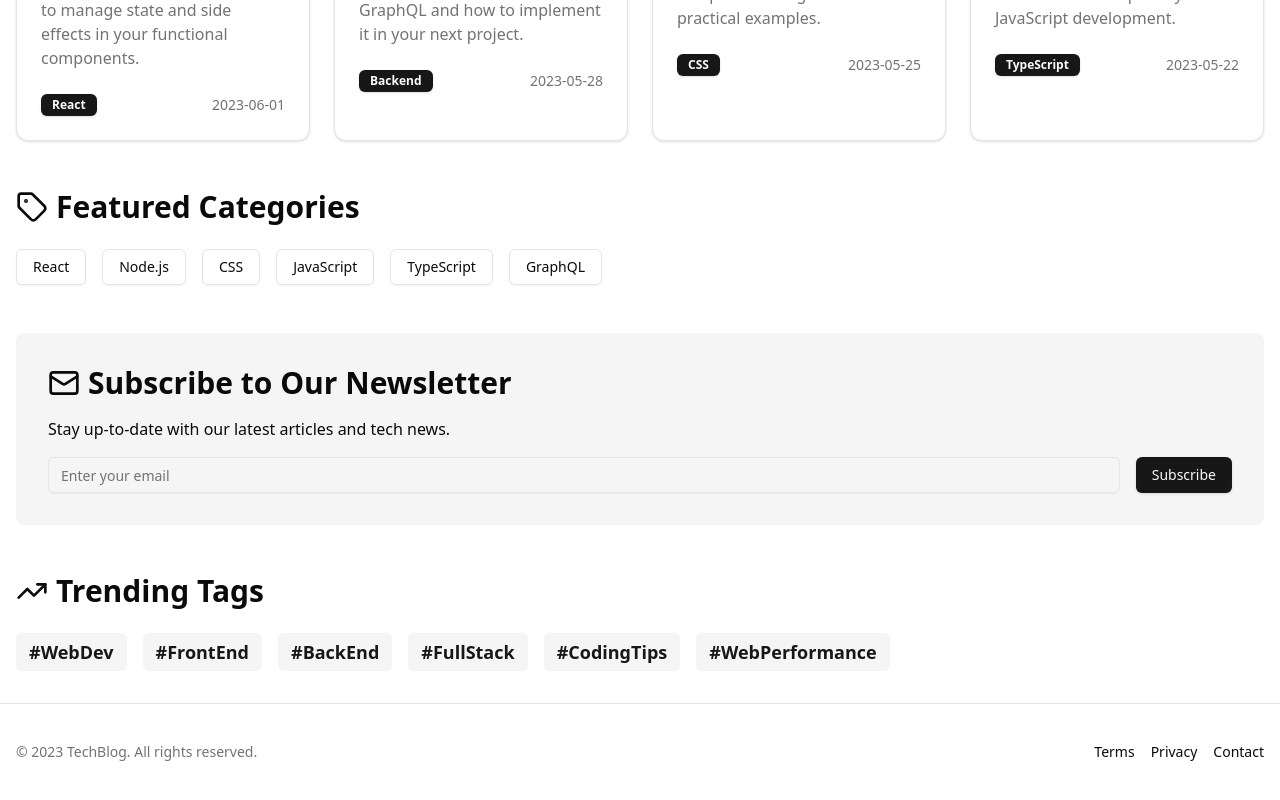
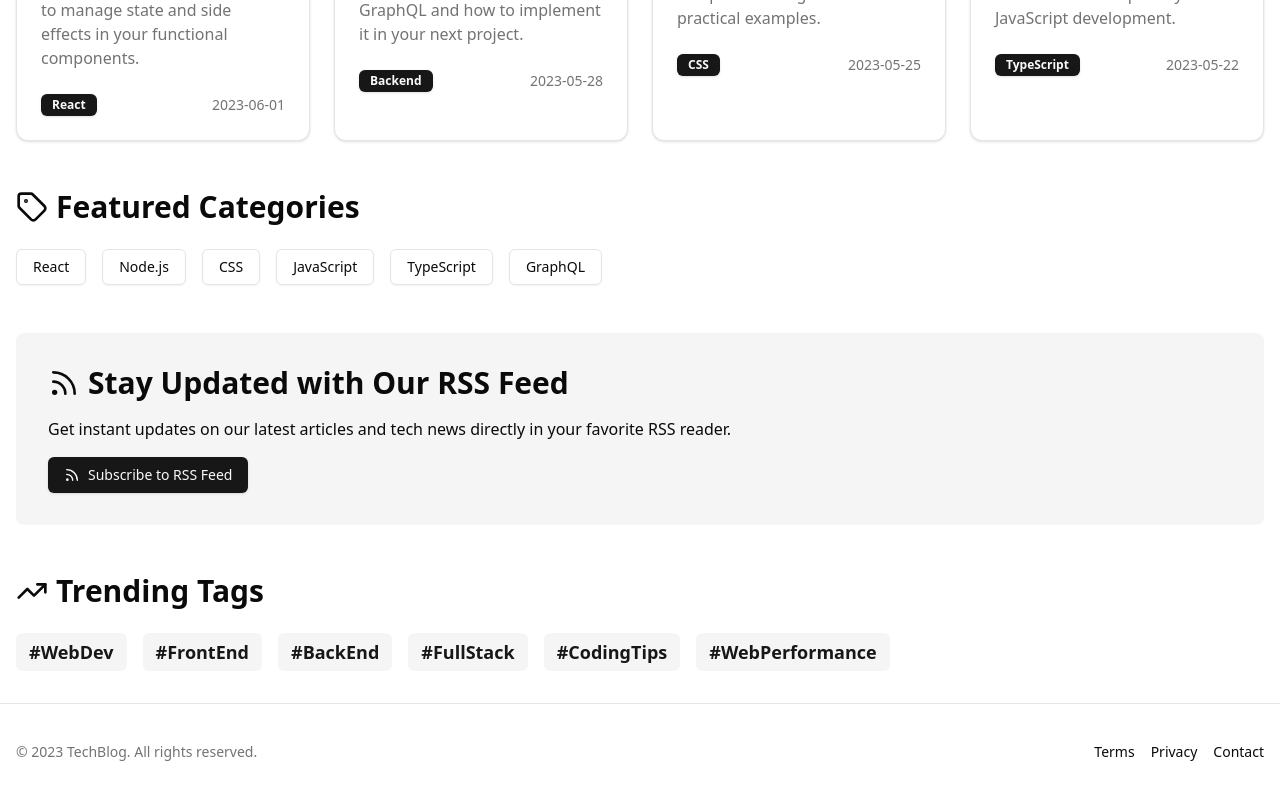
Before and after one commit to my-trash-bin/241002, a Next.js app: page / in a window 1280 px wide. Shown: the part 704-1504 px from the top of the page. Built offline with nearby package versions, Linux system fonts and the light colour scheme.

Commit message:
change newsletter to rss

```diff
--- a/src/app/page.tsx
+++ b/src/app/page.tsx
@@ -10,17 +10,15 @@ import {
   CardHeader,
   CardTitle,
 } from "@/components/ui/card";
-import { Input } from "@/components/ui/input";
 import {
   ArrowRightIcon,
   BookOpenIcon,
   HomeIcon,
-  MailIcon,
+  RssIcon,
   TagIcon,
   TrendingUpIcon,
 } from "lucide-react";
 import Link from "next/link";
-import { useState } from "react";
 
 interface Post {
   id: string;
@@ -88,15 +86,6 @@ const trendingTags = [
 ];
 
 export default function MainPage() {
-  const [email, setEmail] = useState("");
-
-  const handleSubmit = (e: React.FormEvent) => {
-    e.preventDefault();
-    // Handle newsletter signup logic here
-    console.log("Signed up with email:", email);
-    setEmail("");
-  };
-
   return (
     <div className="flex flex-col min-h-screen">
       {/* Header */}
@@ -184,26 +173,24 @@ export default function MainPage() {
           </div>
         </section>
 
-        {/* Newsletter Signup */}
+        {/* RSS */}
         <section className="mb-12 bg-muted p-8 rounded-lg">
           <h2 className="text-3xl font-bold mb-4 flex items-center">
-            <MailIcon className="mr-2 h-8 w-8" />
-            Subscribe to Our Newsletter
+            <RssIcon className="mr-2 h-8 w-8" />
+            Stay Updated with Our RSS Feed
           </h2>
           <p className="mb-4">
-            Stay up-to-date with our latest articles and tech news.
+            Get instant updates on our latest articles and tech news directly in
+            your favorite RSS reader.
           </p>
-          <form onSubmit={handleSubmit} className="flex gap-4">
-            <Input
-              type="email"
-              placeholder="Enter your email"
-              value={email}
-              onChange={(e) => setEmail(e.target.value)}
-              required
-              className="flex-grow"
-            />
-            <Button type="submit">Subscribe</Button>
-          </form>
+          <div className="flex items-center gap-4">
+            <Button asChild>
+              <Link href="/rss.xml" className="flex items-center">
+                <RssIcon className="mr-2 h-4 w-4" />
+                Subscribe to RSS Feed
+              </Link>
+            </Button>
+          </div>
         </section>
 
         {/* Trending Tags */}
```
